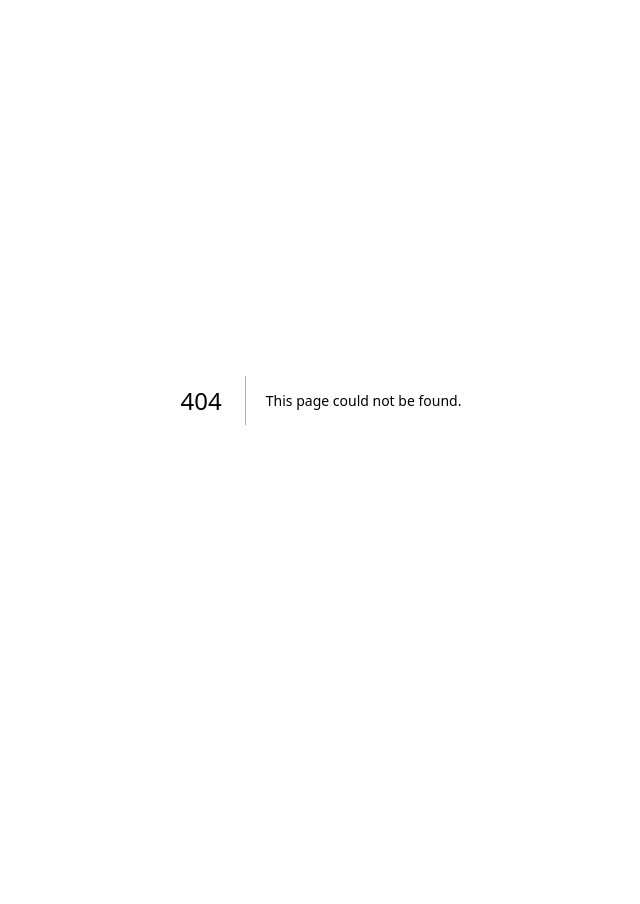
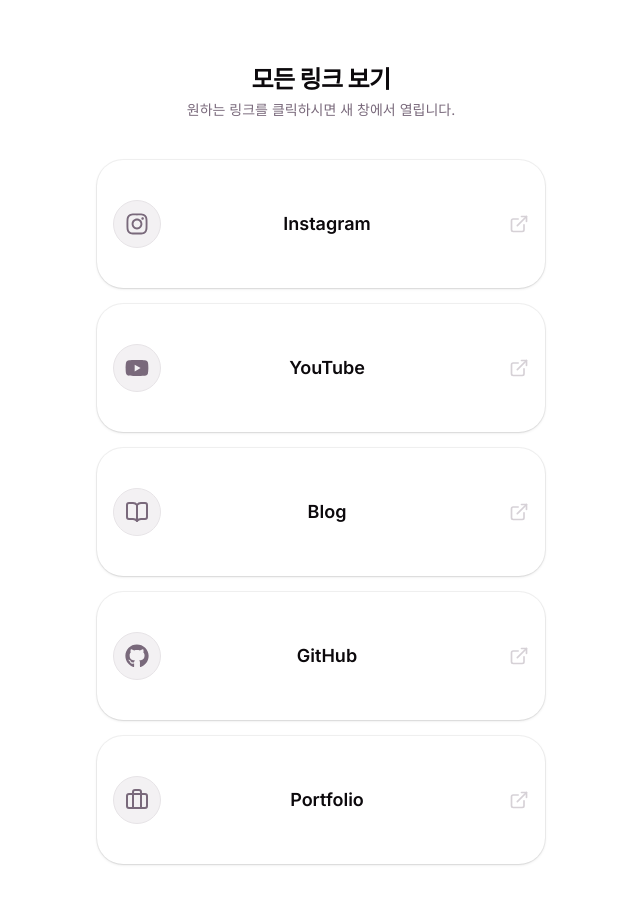
Before and after one commit to SeungHeeKo5/my-link, a Next.js app: page /links in a window 1280 px wide. Before the commit this address had no page. Shown: the top 904 px of the page, without its empty margins (319-959 px from the left). Before the commit the page ends 800 px from the top, so only its background shows below. Built offline with nearby package versions, Linux system fonts and the light colour scheme.

Commit message:
기능 추가: 중앙 정렬된 세로형 링크 목록 전용 페이지(app/links/page.tsx) 신규 생성 및 shadcn/ui 카드 디자인 적용

```diff
--- /dev/null
+++ b/app/links/page.tsx
@@ -0,0 +1,65 @@
+import React from "react";
+import { dummyLinks } from "@/data/links";
+import { Card, CardContent } from "@/components/ui/card";
+import { ExternalLink, Link as LinkIcon, BookOpen, Briefcase } from "lucide-react";
+import { FaInstagram, FaYoutube, FaGithub } from "react-icons/fa";
+
+// 아이콘 매핑
+const IconMap: Record<string, React.ElementType> = {
+  Instagram: FaInstagram,
+  Youtube: FaYoutube,
+  BookOpen,
+  Github: FaGithub,
+  Briefcase,
+};
+
+export default function LinksPage() {
+  return (
+    <div className="min-h-screen bg-background flex flex-col items-center py-16 px-4 font-sans">
+      <div className="w-full max-w-md flex flex-col gap-4">
+
+        <div className="text-center mb-6">
+          <h1 className="text-2xl font-bold tracking-tight">모든 링크 보기</h1>
+          <p className="text-muted-foreground text-sm mt-1">
+            원하는 링크를 클릭하시면 새 창에서 열립니다.
+          </p>
+        </div>
+
+        {dummyLinks.map((link) => {
+          const IconComponent = IconMap[link.icon] || LinkIcon;
+
+          return (
+            <a
+              key={link.id}
+              href={link.url}
+              target="_blank"
+              rel="noopener noreferrer"
+              className="group block w-full"
+            >
+              <Card className="hover:border-primary/50 hover:bg-accent/30 transition-all shadow-sm hover:shadow-md hover:-translate-y-0.5">
+                <CardContent className="p-4 flex items-center gap-4">
+                  {/* 아이콘 영역 */}
+                  <div className="w-12 h-12 rounded-full bg-muted flex items-center justify-center shrink-0 border">
+                    <IconComponent className="w-6 h-6 text-muted-foreground group-hover:text-primary transition-colors" />
+                  </div>
+
+                  {/* 텍스트 영역 (중앙 정렬) */}
+                  <div className="flex-grow text-center pr-4">
+                    <div className="font-semibold text-lg group-hover:text-primary transition-colors">
+                      {link.title}
+                    </div>
+                  </div>
+
+                  {/* 우측 아이콘 */}
+                  <div className="text-muted-foreground opacity-30 group-hover:opacity-100 group-hover:text-primary transition-all">
+                    <ExternalLink className="w-5 h-5" />
+                  </div>
+                </CardContent>
+              </Card>
+            </a>
+          );
+        })}
+      </div>
+    </div>
+  );
+}
```
